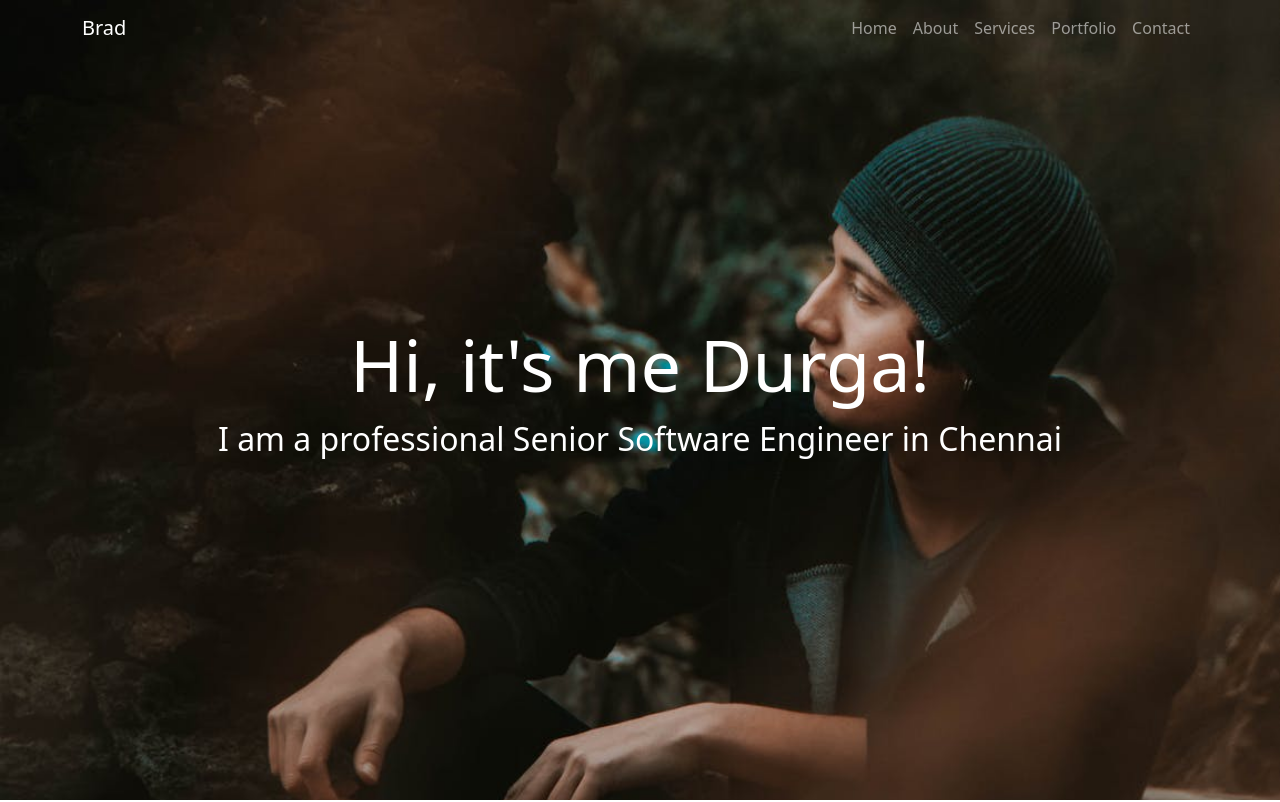
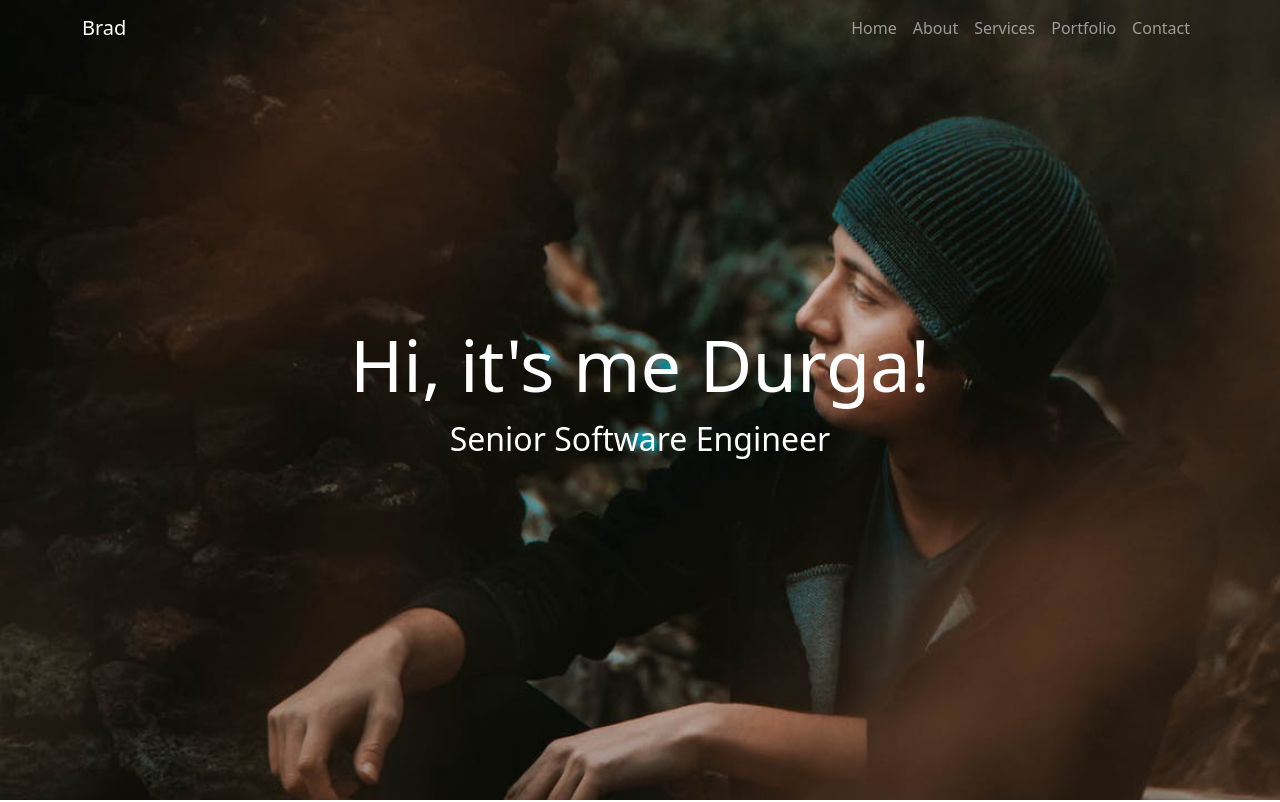
Before and after one commit to Durga-devi-m/Durga-devi-m.github.io, a plain HTML site: page index.html in a window 1280 px wide. Shown: the top 802 px of the page. Drawn offline with nearby package versions, Linux system fonts and the light colour scheme.

Commit message:
Update index.html

```diff
--- a/index.html
+++ b/index.html
@@ -49,7 +49,7 @@
             <div class="row">
             <div class="col-lg-12 col-md-12 col-sm-12 col-xs-12 hero-text">
                 <h2 class="hero_title">Hi, it's me Durga!</h2>
-                <p class="hero_desc">I am a professional Senior Software Engineer in Chennai</p>
+                <p class="hero_desc">Senior Software Engineer</p>
             </div>
             </div>
         </div>
```
